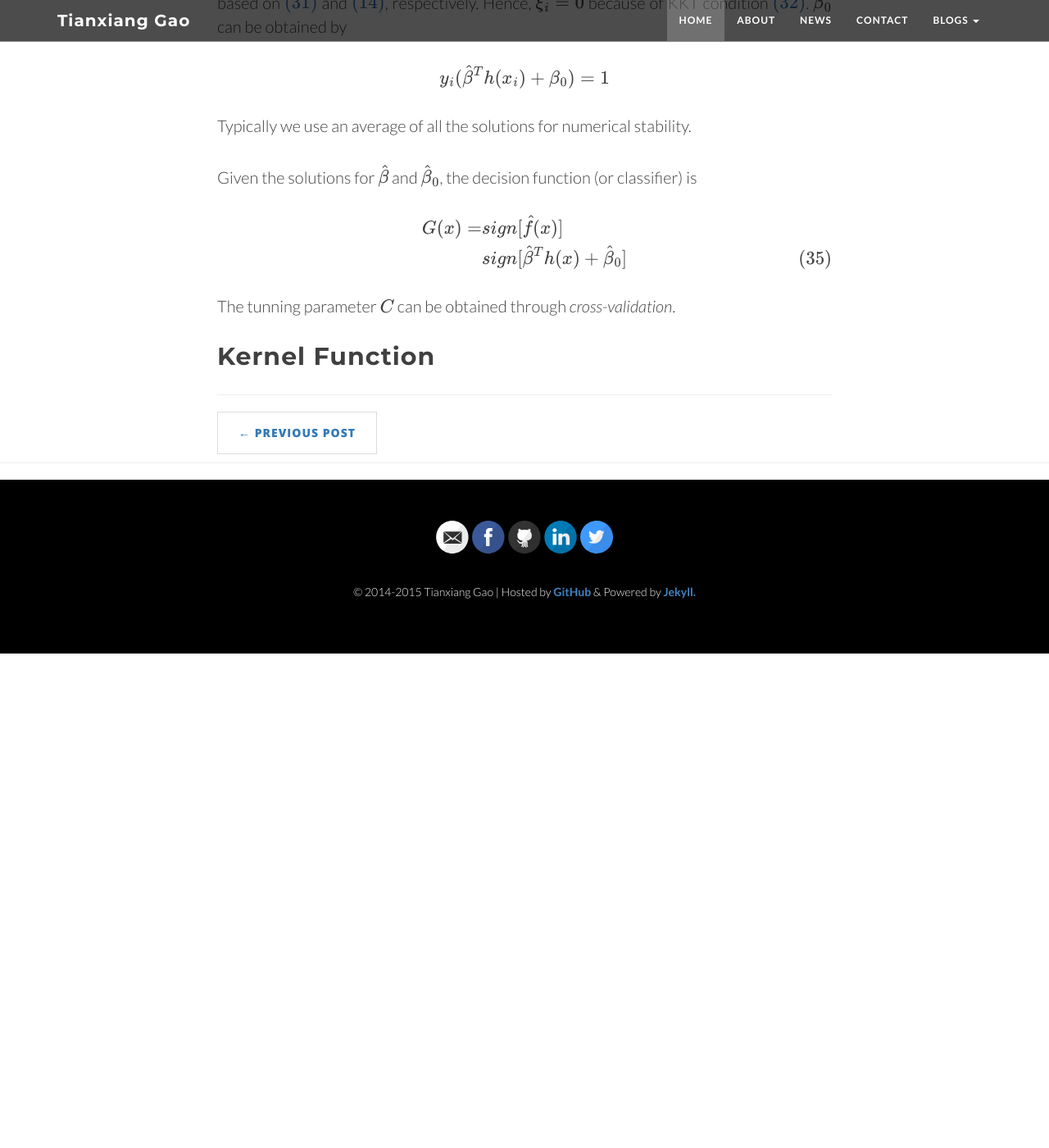
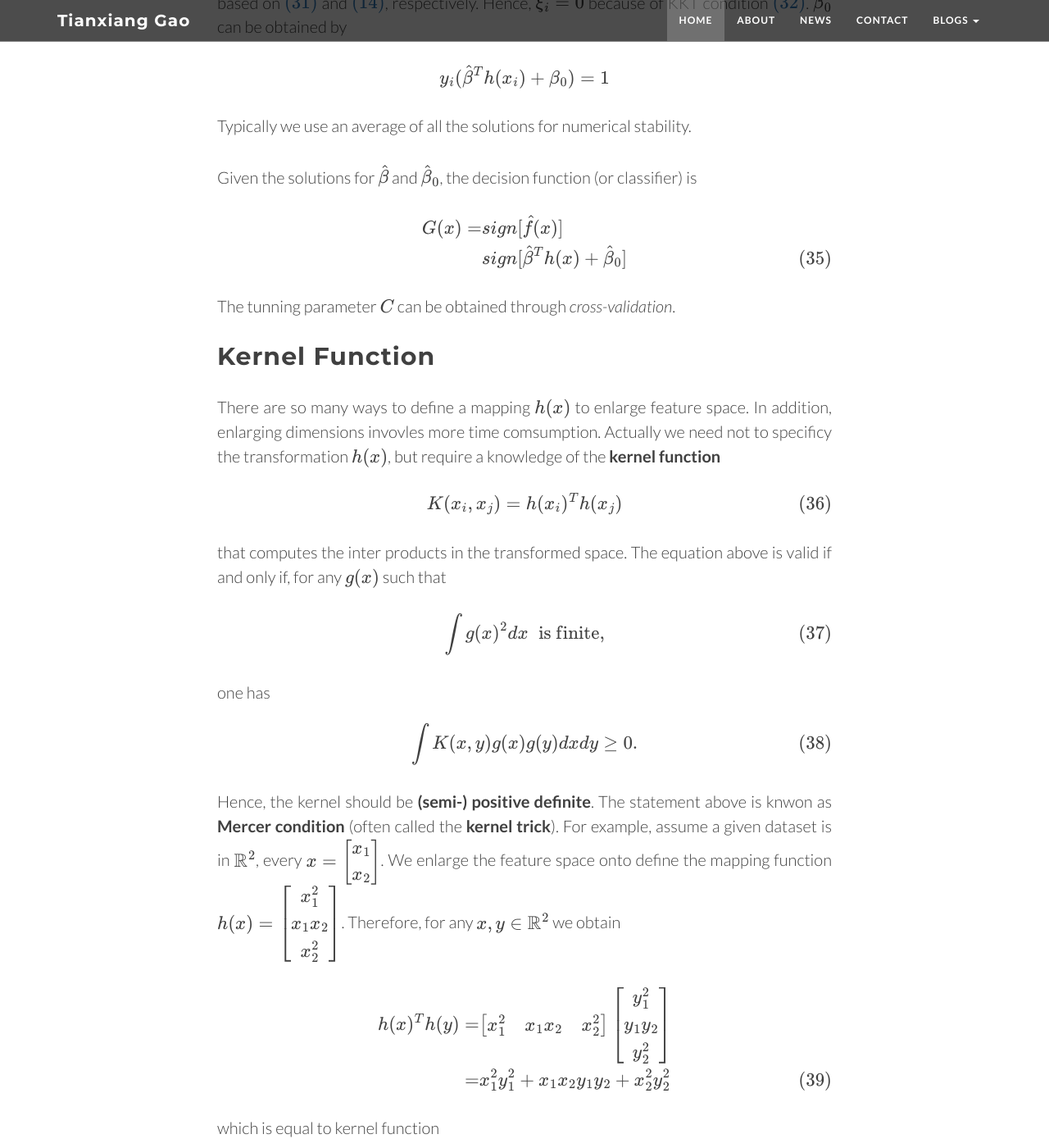
Before and after one commit to xuanix/blogs, a Jekyll site: the page built from _posts/2015-04-19-non-linear.markdown, in a window 1280 px wide and 1400 px high, scrolled down 5315 px. Shown: the whole window at 82% size. Built offline with Jekyll 4.4.1, drawn with Linux system fonts in a browser that asks for light colours; nearby versions of some CDN libraries; formulas are drawn with MathJax 3; comment, search, counter and statistics services are not loaded; before the commit the page ends 6112 px from its top, so only the background shows below that; some of the changed text lies outside the part shown.

Commit message:
Complete svm4

```diff
--- a/_posts/2015-04-19-non-linear.markdown
+++ b/_posts/2015-04-19-non-linear.markdown
@@ -167,11 +167,54 @@
 
 \begin{align}
 	G(x) = & sign[\hat{f}(x)] \nonumber \newline
-		   & sign[\hat{\beta}^Th(x) + \hat{\beta}_0]
+		   & sign[\hat{\beta}^Th(x) + \hat{\beta}_0]\label{39}
 \end{align}
 
 The tunning parameter $C$ can be obtained through *cross-validation*.
 
 ## Kernel Function
 
+There are so many ways to define a mapping $h(x)$ to enlarge feature space. In addition, enlarging dimensions invovles more time comsumption. Actually we need not to specificy the transformation $h(x)$, but require a knowledge of the **kernel function**
+
+\begin{equation}
+	K(x_i, x_j) = h(x_i)^Th(x_j)
+\end{equation}
+
+that computes the inter products in the transformed space. The equation above is valid if and only if, for any $g(x)$ such that
+
+\begin{equation}
+	\int g(x)^2dx\;\;\text{is finite,}
+\end{equation}
+
+one has
+\begin{equation}
+	\int K(x,y)g(x)g(y)dxdy \geq 0.
+\end{equation}
+
+Hence, the kernel should be **(semi-) positive definite**. The statement above is knwon as **Mercer condition** (often called the **kernel trick**). For example, assume a given dataset is in $\mathbb{R}^2$, every $x=\begin{bmatrix} x_1\\\\ x_2\end{bmatrix}$. We enlarge the feature space onto  define the mapping function $h(x)=\begin{bmatrix} x_1^2\\\\ x_1x_2\newline x_2^2\end{bmatrix}$. Therefore, for any $x,y\in \mathbb{R}^2$ we obtain
+
+\begin{align}
+	h(x)^Th(y) = & \begin{bmatrix} x_1^2&x_1x_2&x_2^2\end{bmatrix} \begin{bmatrix} y_1^2\newline y_1y_2\newline y_2^2\end{bmatrix} \nonumber \newline
+		   = & x_1^2y_1^2+x_1x_2y_1y_2+x_2^2y_2^2
+\end{align}
+
+which is equal to kernel function
+
+\begin{align}
+K(x,y)	=&(x^Ty)^2 \label{44} \newline
+		=&(x_1y_1+x_2y_2)^2\newline
+		=&x_1^2y_1^2+x_1x_2y_1y_2+x_2^2y_2^2
+\end{align}
+
+Thus, based on \eqref{24}, we can reformulated classifier \eqref{39} as
+
+<div markdown="0">
+\begin{align}
+	G(x) = & sign[\sum_{i=1}^{n}\alpha_iy_ih(x_i)^Th(x) + \hat{\beta}_0]\newline
+		 = & sign[\sum_{i=1}^{n}\alpha_iy_iK(x_i,x) + \hat{\beta}_0]
+\end{align}
+</div>
+
+The kernel function used in \eqref{44} is known as *homogeneous polynomial* kernel. You can find other alternatives of kernel function in [Wikipidia](http://en.wikipedia.org/wiki/Support_vector_machine#Nonlinear_classification).
+
 [#1]:http://www-bcf.usc.edu/~gareth/ISL/index.html
```
